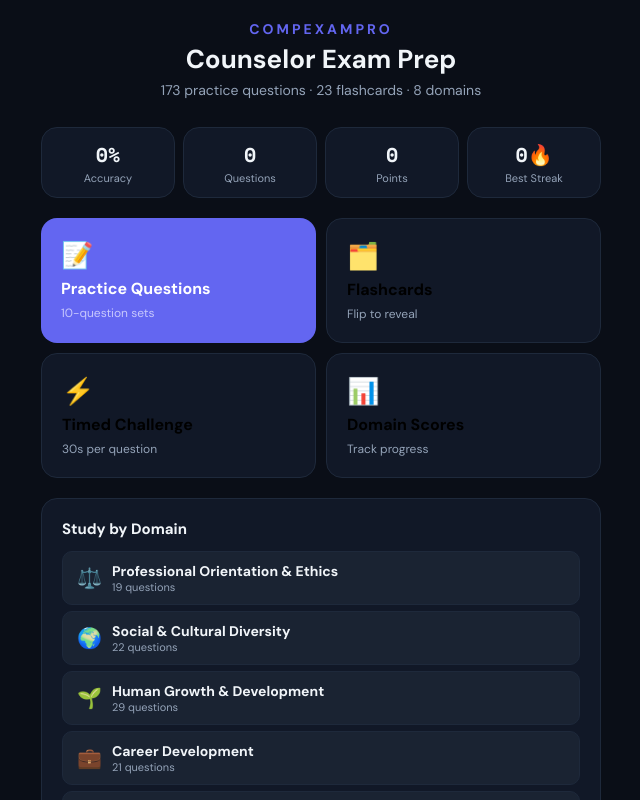
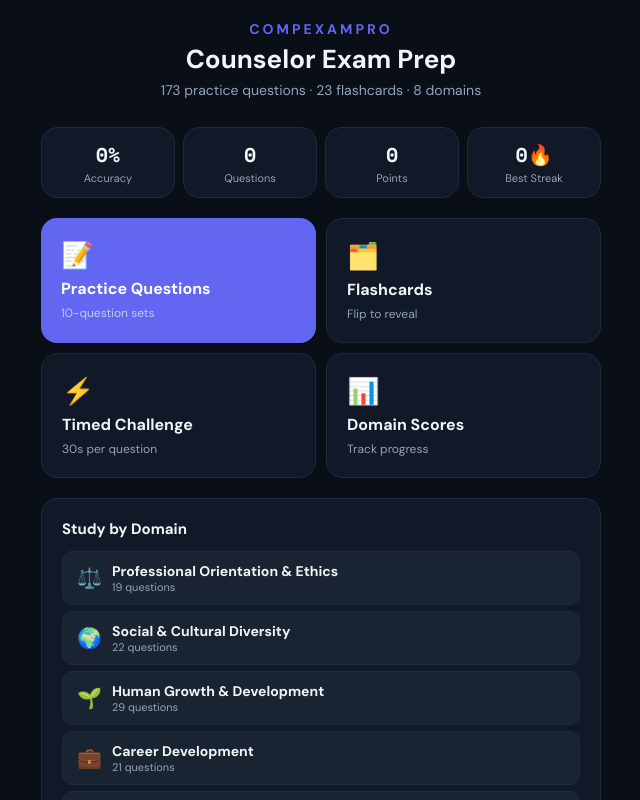
Before and after one commit to ccuneo-ui/cpce-study-pro, a React (Vite) app: page / in a window 1280 px wide. Shown: the top 800 px of the page, without its empty margins (319-959 px from the left). Built offline with nearby package versions, Linux system fonts and the light colour scheme.

Commit message:
Fix button text color on dark theme

```diff
--- a/src/components/HomeScreen.jsx
+++ b/src/components/HomeScreen.jsx
@@ -41,17 +41,17 @@
           <span style={{ fontSize: 16, fontWeight: 700, color: "#fff" }}>Practice Questions</span>
           <span style={{ fontSize: 12, opacity: 0.8, color: "#e0e0ff" }}>10-question sets</span>
         </button>
-        <button className="hoverable" onClick={() => onStartFlashcards("All")} style={{ ...sCard, cursor: "pointer", fontFamily: "inherit", textAlign: "left", display: "flex", flexDirection: "column", gap: 6 }}>
+        <button className="hoverable" onClick={() => onStartFlashcards("All")} style={{ ...sCard, color: C.text, cursor: "pointer", fontFamily: "inherit", textAlign: "left", display: "flex", flexDirection: "column", gap: 6 }}>
           <span style={{ fontSize: 26 }}>🗂️</span>
           <span style={{ fontSize: 16, fontWeight: 700 }}>Flashcards</span>
           <span style={{ fontSize: 12, color: C.dim }}>Flip to reveal</span>
         </button>
-        <button className="hoverable" onClick={() => onStartTimed("All")} style={{ ...sCard, cursor: "pointer", fontFamily: "inherit", textAlign: "left", display: "flex", flexDirection: "column", gap: 6 }}>
+        <button className="hoverable" onClick={() => onStartTimed("All")} style={{ ...sCard, color: C.text, cursor: "pointer", fontFamily: "inherit", textAlign: "left", display: "flex", flexDirection: "column", gap: 6 }}>
           <span style={{ fontSize: 26 }}>⚡</span>
           <span style={{ fontSize: 16, fontWeight: 700 }}>Timed Challenge</span>
           <span style={{ fontSize: 12, color: C.dim }}>30s per question</span>
         </button>
-        <button className="hoverable" onClick={onShowDomainScores} style={{ ...sCard, cursor: "pointer", fontFamily: "inherit", textAlign: "left", display: "flex", flexDirection: "column", gap: 6 }}>
+        <button className="hoverable" onClick={onShowDomainScores} style={{ ...sCard, color: C.text, cursor: "pointer", fontFamily: "inherit", textAlign: "left", display: "flex", flexDirection: "column", gap: 6 }}>
           <span style={{ fontSize: 26 }}>📊</span>
           <span style={{ fontSize: 16, fontWeight: 700 }}>Domain Scores</span>
           <span style={{ fontSize: 12, color: C.dim }}>Track progress</span>
```
